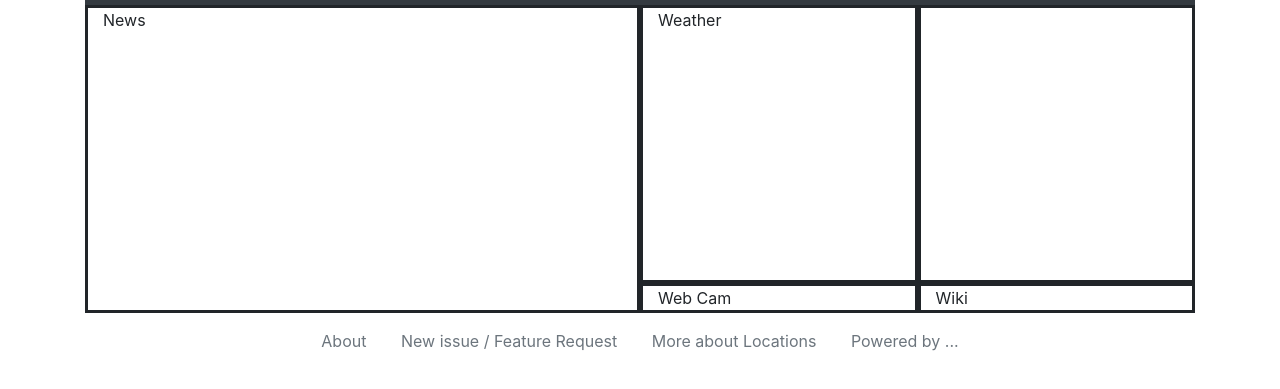
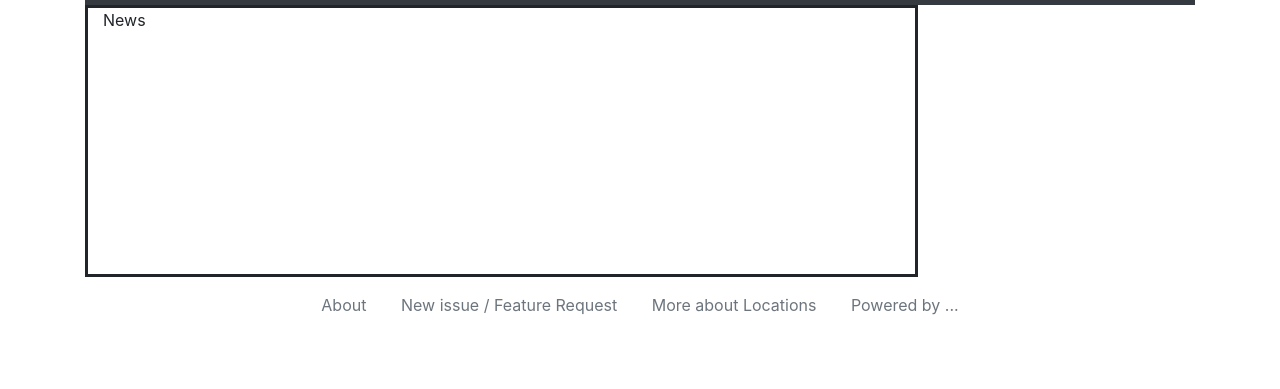
Before and after one commit to alffox/around-the-world, a plain HTML site: page index.html in a window 1280 px wide. Shown: the part 347-736 px from the top of the page. Drawn offline with nearby package versions, Linux system fonts and the light colour scheme; some packages are replaced by stand-ins of ours; no server answers; a script that the page names is missing.

Commit message:
refactor: Reorganize divs on page

```diff
--- a/index.html
+++ b/index.html
@@ -13,6 +13,7 @@
 </head>
 
 <body>
+
     <div class="container">
 
         <header class="row">
@@ -85,39 +86,25 @@
         <div class="atw-info">
             <div class="col-md-12">
                 <div class="row">
-                    <div class="col-md-6 atw-box">News
+                    <div class="col-md-9 atw-box">News
                         <div class="wrapper">
                         </div>
                     </div>
-                    <div class="atw-side col-md-6">
-                        <div class="row">
-                            <div class="col-md-6 atw-box">Weather
+                    <div class="atw-side col-md-3">
                                 <div class="weather">
                                 </div>
-                            </div>
-                            <div class="col-md-6 atw-box">
                                 <div id="map">
                                 </div>
-                            </div>
-                        </div>
-                        <div class="row">
-                            <div class="col-md-6 atw-box">Web Cam
                                 <div class="webcam">
                                 </div>
-                            </div>
-                            <div class="col-md-6 atw-box">Wiki
                                 <div class="wiki">
                                 </div>
-                            </div>
-                        </div>
                     </div>
                 </div>
             </div>
         </div>
 
-        <div class="card-columns">
-
-        </div>
+        <div class="card-columns"></div>
 
         <footer class="row footer text-muted text-center p-3">
             <div class="col-md-12">
```
